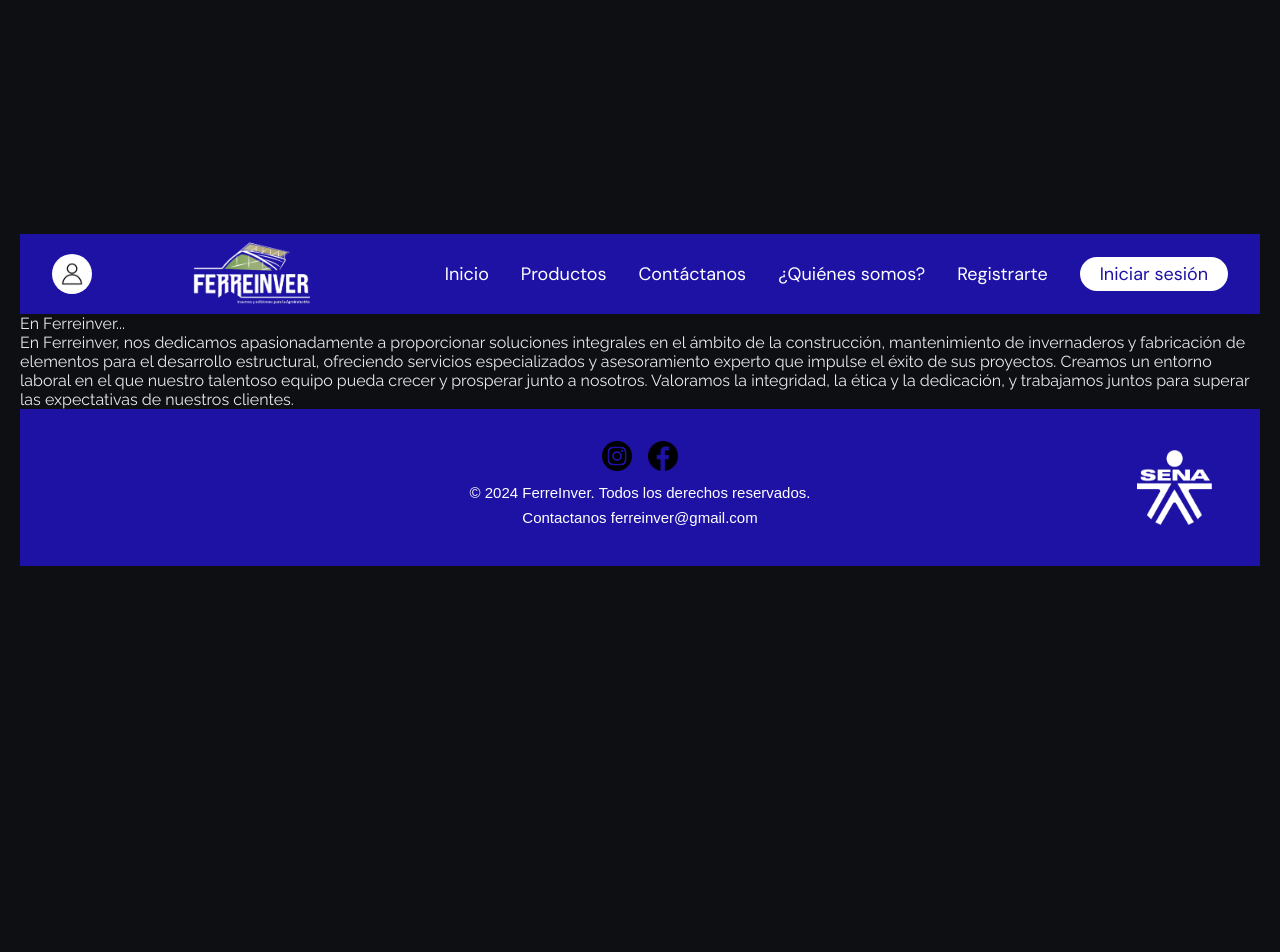
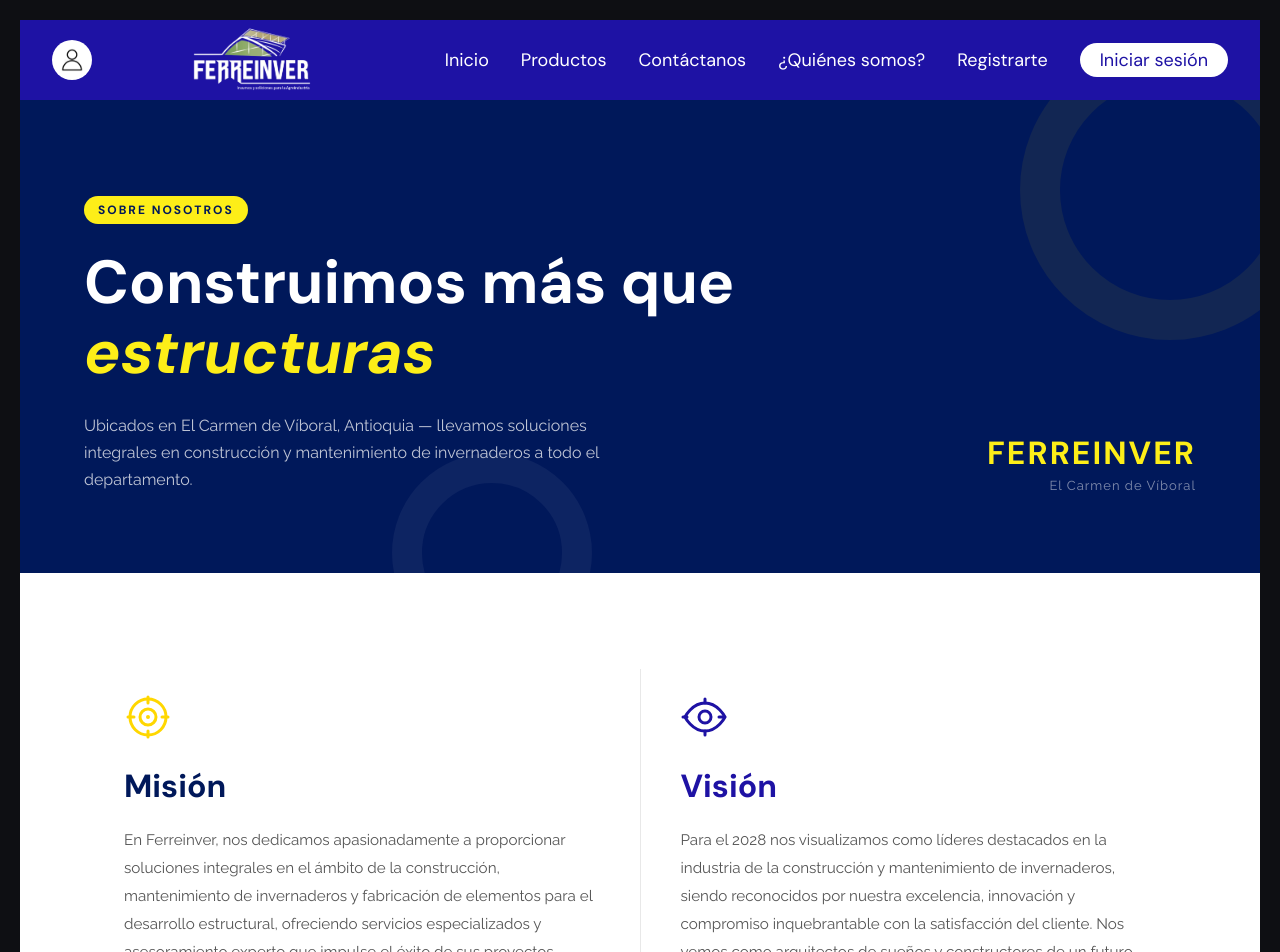
Before and after one commit to Yeiner456/FerreInver, a React (Vite) app in the folder cliente/: page /quienes-somos in a window 1280 px wide. Shown: the top 952 px of the page. Before the commit the page ends 800 px from the top, so only its background shows below. Built offline with nearby package versions, Linux system fonts and the light colour scheme.

Commit message:
se ingresaron los datos de de el apartadod e quienes somos de ferreinver y css

```diff
--- a/cliente/src/QuienesSomos.jsx
+++ b/cliente/src/QuienesSomos.jsx
@@ -1,21 +1,113 @@
-import React from "react";
+import React from 'react'
+import './Styles/QuienesSomos.css'
 
 export const QuienesSomos = () => {
   return (
+    <main className="qs-page">
 
-    <section id="quienes-somos">
-  <p>En Ferreinver...</p>
+      {/* ── HERO ── */}
+      <section className="qs-hero">
+        <div className="qs-hero-content">
+          <span className="qs-tag">Sobre nosotros</span>
+          <h1 className="qs-hero-title">Construimos más que<br /><em>estructuras</em></h1>
+          <p className="qs-hero-sub">
+            Ubicados en El Carmen de Víboral, Antioquia — llevamos soluciones integrales
+            en construcción y mantenimiento de invernaderos a todo el departamento.
+          </p>
+        </div>
+        <div className="qs-hero-badge">
+          <span className="qs-badge-year">FERREINVER</span>
+          <span className="qs-badge-loc">El Carmen de Víboral</span>
+        </div>
+      </section>
 
-    <p>
-      En Ferreinver, nos dedicamos apasionadamente a proporcionar soluciones
-      integrales en el ámbito de la construcción, mantenimiento de invernaderos
-      y fabricación de elementos para el desarrollo estructural, ofreciendo
-      servicios especializados y asesoramiento experto que impulse el éxito de
-      sus proyectos. Creamos un entorno laboral en el que nuestro talentoso
-      equipo pueda crecer y prosperar junto a nosotros. Valoramos la integridad,
-      la ética y la dedicación, y trabajamos juntos para superar las
-      expectativas de nuestros clientes.
-    </p>
-    </section>
-  );
-};
+      {/* ── MISIÓN Y VISIÓN ── */}
+      <section className="qs-mv">
+
+        <div className="qs-mv-card qs-mision">
+          <div className="qs-mv-icon">
+            <svg xmlns="http://www.w3.org/2000/svg" viewBox="0 0 24 24" fill="none">
+              <circle cx="12" cy="12" r="9" stroke="#FFD700" strokeWidth="1.5"/>
+              <circle cx="12" cy="12" r="4" stroke="#FFD700" strokeWidth="1.5"/>
+              <circle cx="12" cy="12" r="1" fill="#FFD700"/>
+              <line x1="12" y1="2" x2="12" y2="5" stroke="#FFD700" strokeWidth="1.5" strokeLinecap="round"/>
+              <line x1="12" y1="19" x2="12" y2="22" stroke="#FFD700" strokeWidth="1.5" strokeLinecap="round"/>
+              <line x1="2" y1="12" x2="5" y2="12" stroke="#FFD700" strokeWidth="1.5" strokeLinecap="round"/>
+              <line x1="19" y1="12" x2="22" y2="12" stroke="#FFD700" strokeWidth="1.5" strokeLinecap="round"/>
+            </svg>
+          </div>
+          <h2 className="qs-mv-label">Misión</h2>
+          <p className="qs-mv-text">
+            En Ferreinver, nos dedicamos apasionadamente a proporcionar soluciones integrales
+            en el ámbito de la construcción, mantenimiento de invernaderos y fabricación de
+            elementos para el desarrollo estructural, ofreciendo servicios especializados y
+            asesoramiento experto que impulse el éxito de sus proyectos. Creamos un entorno
+            laboral en el que nuestro talentoso equipo pueda crecer y prosperar junto a nosotros.
+            Valoramos la integridad, la ética y la dedicación, y trabajamos juntos para superar
+            las expectativas de nuestros clientes.
+          </p>
+        </div>
+
+        <div className="qs-mv-divider" />
+
+        <div className="qs-mv-card qs-vision">
+          <div className="qs-mv-icon">
+            <svg xmlns="http://www.w3.org/2000/svg" viewBox="0 0 24 24" fill="none">
+              <path d="M2 12s3.5-7 10-7 10 7 10 7-3.5 7-10 7S2 12 2 12z" stroke="#1E12A4" strokeWidth="1.5"/>
+              <circle cx="12" cy="12" r="3" stroke="#1E12A4" strokeWidth="1.5"/>
+              <path d="M12 5V3M12 21v-2M19 12h2M3 12H1" stroke="#1E12A4" strokeWidth="1.5" strokeLinecap="round"/>
+            </svg>
+          </div>
+          <h2 className="qs-mv-label">Visión</h2>
+          <p className="qs-mv-text">
+            Para el 2028 nos visualizamos como líderes destacados en la industria de la
+            construcción y mantenimiento de invernaderos, siendo reconocidos por nuestra
+            excelencia, innovación y compromiso inquebrantable con la satisfacción del cliente.
+            Nos vemos como arquitectos de sueños y constructores de un futuro sólido, donde
+            cada estructura refleje la excelencia en cada detalle.
+          </p>
+        </div>
+
+      </section>
+
+      {/* ── OBJETIVOS ── */}
+      <section className="qs-objetivos">
+        <div className="qs-objetivos-header">
+          <h2>Nuestros objetivos</h2>
+          <p>Lo que nos mueve cada día</p>
+        </div>
+        <div className="qs-objetivos-grid">
+          {[
+            { num: "01", texto: "Diseñar una interfaz intuitiva y atractiva que refleje la identidad de FERREINVER." },
+            { num: "02", texto: "Presentar la misión y visión de la empresa de manera clara y accesible." },
+            { num: "03", texto: "Visualizar el inventario con precios actualizados en tiempo real." },
+            { num: "04", texto: "Publicar vacantes disponibles para quienes quieran unirse al equipo." },
+            { num: "05", texto: "Facilitar la comunicación rápida y eficiente mediante un formulario de contacto." },
+            { num: "06", texto: "Garantizar accesibilidad y compatibilidad en distintos dispositivos." },
+          ].map((obj) => (
+            <div className="qs-obj-item" key={obj.num}>
+              <span className="qs-obj-num">{obj.num}</span>
+              <p className="qs-obj-texto">{obj.texto}</p>
+            </div>
+          ))}
+        </div>
+      </section>
+
+      {/* ── ALCANCE ── */}
+      <section className="qs-alcance">
+        <div className="qs-alcance-inner">
+          <h2>Alcance del proyecto</h2>
+          <p>
+            El aplicativo se enfocará en proporcionar información sobre FERREINVER ubicada en
+            El Carmen de Víboral, incluyendo su misión, visión, y un catálogo de productos con
+            precios actualizados. También contará con una sección de ofertas laborales y un
+            formulario de contacto. Además, se implementará una funcionalidad que permitirá a
+            los usuarios realizar pedidos de productos directamente desde el aplicativo,
+            sin procesar pagos en línea.
+          </p>
+        </div>
+      </section>
+
+    </main>
+  )
+}
--- /dev/null
+++ b/cliente/src/styles/Quienessomos.css
@@ -0,0 +1,253 @@
+@import url('https://fonts.googleapis.com/css2?family=DM+Sans:ital,opsz,wght@0,9..40,300..700;1,9..40,300..700&family=Raleway:ital,wght@0,100..900;1,100..900&display=swap');
+
+:root {
+  --azul-navy:    #00185A;
+  --azul-vivid:   #1E12A4;
+  --azul-klein:   #002FB1;
+  --azul-sapphire:#2F51AD;
+  --amarillo:     #DDCE00;
+  --amarillo-bright: #FDEE18;
+  --amarillo-soft:#FFF367;
+  --verde:        #22BB48;
+  --verde-light:  #45CC67;
+  --blanco:       #F8F8F8;
+  --negro:        #1A1B1B;
+}
+
+.qs-page {
+  font-family: 'Raleway', sans-serif;
+  background-color: var(--blanco);
+  color: var(--negro);
+}
+
+/* ── HERO ── */
+.qs-hero {
+  background-color: var(--azul-navy);
+  padding: 6rem 4rem 5rem;
+  display: flex;
+  justify-content: space-between;
+  align-items: flex-end;
+  gap: 2rem;
+  position: relative;
+  overflow: hidden;
+}
+
+.qs-hero::before {
+  content: '';
+  position: absolute;
+  top: -60px;
+  right: -60px;
+  width: 300px;
+  height: 300px;
+  border-radius: 50%;
+  border: 40px solid rgba(221, 206, 0, 0.08);
+}
+
+.qs-hero::after {
+  content: '';
+  position: absolute;
+  bottom: -80px;
+  left: 30%;
+  width: 200px;
+  height: 200px;
+  border-radius: 50%;
+  border: 30px solid rgba(255, 255, 255, 0.05);
+}
+
+.qs-tag {
+  display: inline-block;
+  background: var(--amarillo-bright);
+  color: var(--azul-navy);
+  font-family: 'DM Sans', sans-serif;
+  font-size: 12px;
+  font-weight: 700;
+  letter-spacing: 2px;
+  text-transform: uppercase;
+  padding: 6px 14px;
+  border-radius: 20px;
+  margin-bottom: 1.5rem;
+}
+
+.qs-hero-title {
+  font-family: 'DM Sans', sans-serif;
+  font-size: clamp(2.2rem, 5vw, 3.8rem);
+  color: white;
+  line-height: 1.15;
+  margin-bottom: 1.5rem;
+  font-weight: 700;
+}
+
+.qs-hero-title em {
+  color: var(--amarillo-bright);
+  font-style: italic;
+}
+
+.qs-hero-sub {
+  font-family: 'Raleway', sans-serif;
+  color: rgba(255,255,255,0.75);
+  font-size: 1rem;
+  max-width: 520px;
+  line-height: 1.7;
+}
+
+.qs-hero-badge {
+  display: flex;
+  flex-direction: column;
+  align-items: flex-end;
+  gap: 4px;
+  flex-shrink: 0;
+}
+
+.qs-badge-year {
+  font-family: 'DM Sans', sans-serif;
+  font-size: 2rem;
+  font-weight: 700;
+  color: var(--amarillo-bright);
+  letter-spacing: 2px;
+}
+
+.qs-badge-loc {
+  font-family: 'Raleway', sans-serif;
+  font-size: 13px;
+  color: rgba(255,255,255,0.5);
+  letter-spacing: 1px;
+}
+
+/* ── MISIÓN Y VISIÓN ── */
+.qs-mv {
+  display: flex;
+  align-items: stretch;
+  padding: 5rem 4rem;
+  background: white;
+  gap: 0;
+}
+
+.qs-mv-card {
+  flex: 1;
+  padding: 2.5rem;
+  display: flex;
+  flex-direction: column;
+  gap: 1.2rem;
+}
+
+.qs-mv-divider {
+  width: 1px;
+  background: #e8e8e8;
+  margin: 1rem 0;
+}
+
+.qs-mv-icon svg {
+  width: 48px;
+  height: 48px;
+}
+
+.qs-mv-label {
+  font-family: 'DM Sans', sans-serif;
+  font-size: 2rem;
+  font-weight: 700;
+  color: var(--azul-vivid);
+}
+
+.qs-mision .qs-mv-label {
+  color: var(--azul-navy);
+}
+
+.qs-vision .qs-mv-label {
+  color: var(--azul-vivid);
+}
+
+.qs-mv-text {
+  font-family: 'Raleway', sans-serif;
+  font-size: 0.95rem;
+  line-height: 1.85;
+  color: #555;
+  font-weight: 400;
+}
+
+/* ── OBJETIVOS ── */
+.qs-objetivos {
+  background: var(--azul-navy);
+  padding: 5rem 4rem;
+}
+
+.qs-objetivos-header {
+  margin-bottom: 3rem;
+}
+
+.qs-objetivos-header h2 {
+  font-family: 'DM Sans', sans-serif;
+  font-size: 2.2rem;
+  font-weight: 700;
+  color: white;
+  margin-bottom: 0.5rem;
+}
+
+.qs-objetivos-header p {
+  font-family: 'Raleway', sans-serif;
+  color: rgba(255,255,255,0.4);
+  font-size: 0.95rem;
+  letter-spacing: 1px;
+}
+
+.qs-objetivos-grid {
+  display: grid;
+  grid-template-columns: repeat(3, 1fr);
+  gap: 1.5rem;
+}
+
+.qs-obj-item {
+  background: rgba(255,255,255,0.04);
+  border: 1px solid rgba(255,255,255,0.08);
+  border-radius: 12px;
+  padding: 1.8rem;
+  display: flex;
+  flex-direction: column;
+  gap: 1rem;
+  transition: background 0.3s, border-color 0.3s;
+}
+
+.qs-obj-item:hover {
+  background: rgba(221, 206, 0, 0.06);
+  border-color: rgba(253, 238, 24, 0.3);
+}
+
+.qs-obj-num {
+  font-family: 'DM Sans', sans-serif;
+  font-size: 2.5rem;
+  font-weight: 700;
+  color: var(--amarillo-bright);
+  opacity: 0.7;
+  line-height: 1;
+}
+
+.qs-obj-texto {
+  font-family: 'Raleway', sans-serif;
+  color: rgba(255,255,255,0.7);
+  font-size: 0.9rem;
+  line-height: 1.7;
+}
+
+/* ── ALCANCE ── */
+.qs-alcance {
+  background: var(--amarillo-bright);
+  padding: 5rem 4rem;
+}
+
+.qs-alcance-inner {
+  max-width: 800px;
+}
+
+.qs-alcance h2 {
+  font-family: 'DM Sans', sans-serif;
+  font-size: 2rem;
+  font-weight: 700;
+  color: var(--azul-navy);
+  margin-bottom: 1.5rem;
+}
+
+.qs-alcance p {
+  font-family: 'Raleway', sans-serif;
+  font-size: 1rem;
+  line-height: 1.85;
+  color: rgba(0,0,0,0.65);
+}
```
